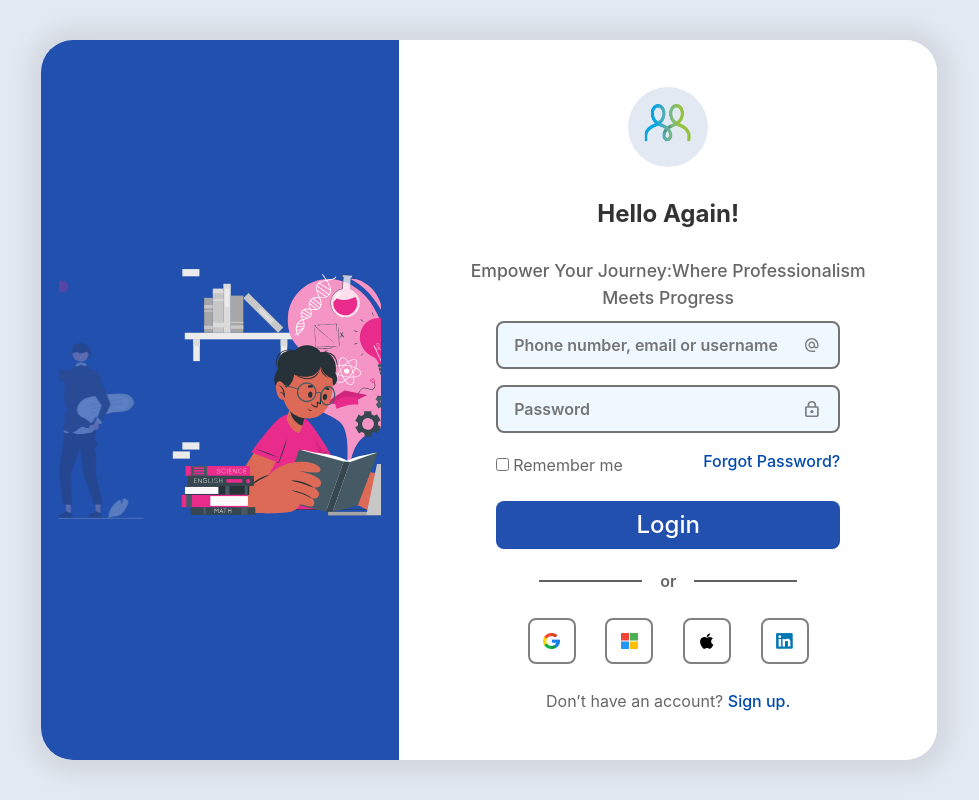
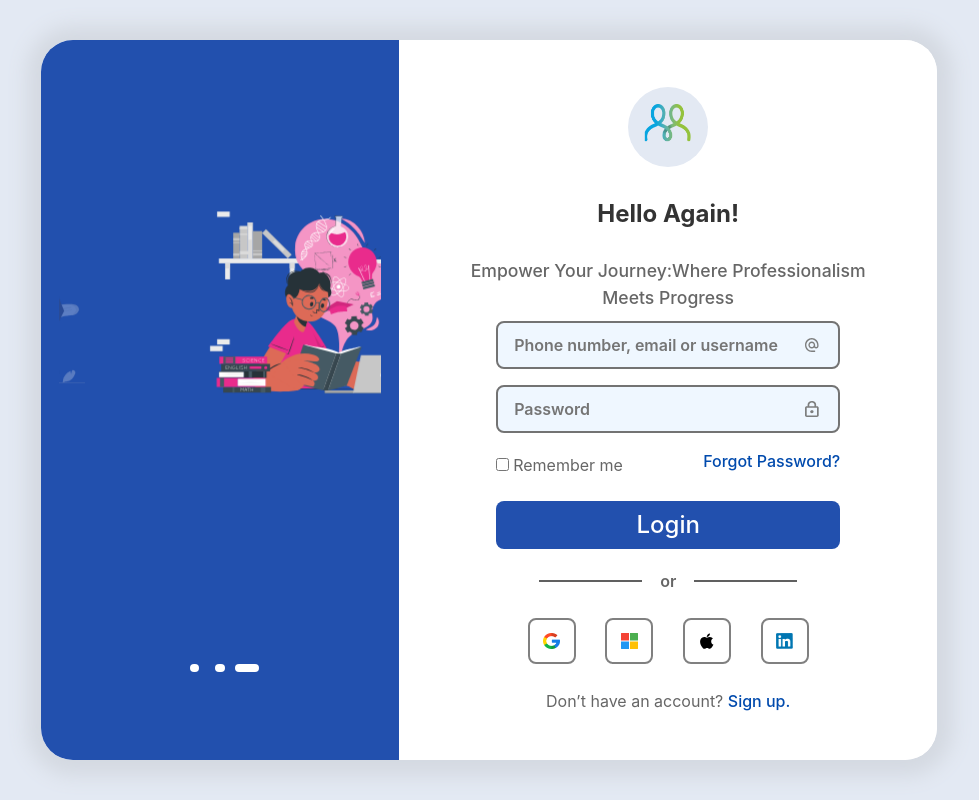
Before and after one commit to princeroy8606/csuite-vite, a React (Vite) app: page / in a window 1280 px wide. Shown: the whole page, without its empty margins (151-1130 px from the left). Built offline with nearby package versions, Linux system fonts and the light colour scheme.

Commit message:
carosal-indicator-animation

```diff
--- a/src/components/auth/Auth.jsx
+++ b/src/components/auth/Auth.jsx
@@ -62,14 +62,20 @@ const Auth = () => {
 
   useEffect(() => {
     const t2 = gsap.timeline();
+    const t4 = gsap.timeline();
     gsap.set(".auth-bg-svg", { autoAlpha: 1 });
     t2.to(
       ".auth-bg-svg",
       {
         xPercent: -110,
         duration: 1,
-        opacity:1,
-        stagger: { each: 2, repeat: -1, repeatDelay: 5 },
+        opacity: 1,
+        scale: 1,
+        stagger: {
+          each: 2,
+          repeat: -1,
+          repeatDelay: 5,
+        },
       },
       1
     );
@@ -79,7 +85,29 @@ const Auth = () => {
         xPercent: -210,
         duration: 1,
         stagger: { each: 2, repeat: -1, repeatDelay: 5 },
-        opacity:0,
+        opacity: 0,
+        scale: 0.5,
+        delay: 2,
+      },
+      1
+    );
+    t4.to(
+      ".circle-1",
+      {
+        width: "1.5rem",
+        x: -6,
+        duration: 0.4,
+        stagger: { each: 2, repeat: -1, repeatDelay: 5.7 },
+      },
+      1
+    );
+    t4.to(
+      ".circle-1",
+      {
+        width: "0.6rem",
+        duration: 0.3,
+        x: 0,
+        stagger: { each: 2, repeat: -1, repeatDelay: 5.8 },
         delay: 2,
       },
       1
@@ -110,6 +138,11 @@ const Auth = () => {
               className="auth-bg-svg"
             />
           </div>
+          <div className="animated-toggle-bar">
+            <div className="circle-1 " />
+            <div className="circle-1 circle-2" />
+            <div className="circle-1 circle-3" />
+          </div>
         </div>
         <div id="animation-fromRight" className="auth-right-cnt">
           {renderRightSlide()}
--- a/src/components/auth/auth.css
+++ b/src/components/auth/auth.css
@@ -37,8 +37,9 @@
   width: 40%;
   height: 100%;
   display: flex;
+  flex-direction: column;
   align-items: center;
-  justify-content: center;
+  justify-content: space-around;
   z-index: 10;
   background: var(--card-bg-blue);
 }
@@ -57,8 +58,43 @@
   right:-110%;
   width: 100%;
   height: 100%;
+  scale:0;
+  opacity:0;
   object-fit: contain;
 }
+
+.animated-toggle-bar{
+  position: relative;
+  width: 4rem;
+  height: .5rem;
+  display: flex;
+  justify-content: space-between;
+  padding: 0 .1rem;
+}
+
+.circle-1{
+  width: .5rem;
+  height: .5rem;
+  border-radius: 5rem;
+  background-color: #fff;
+  position: absolute;
+}
+
+.circle-2{
+  left: 1.7rem;
+  top: 0rem;
+}
+.circle-3{
+  left: 3.3rem;
+  top: 0rem;
+}
+
+/* .circle-animated{
+  position: absolute;
+  left: 10px;
+  top: 1;
+
+} */
 
 .auth-right-cnt {
   width: 60%;
```
